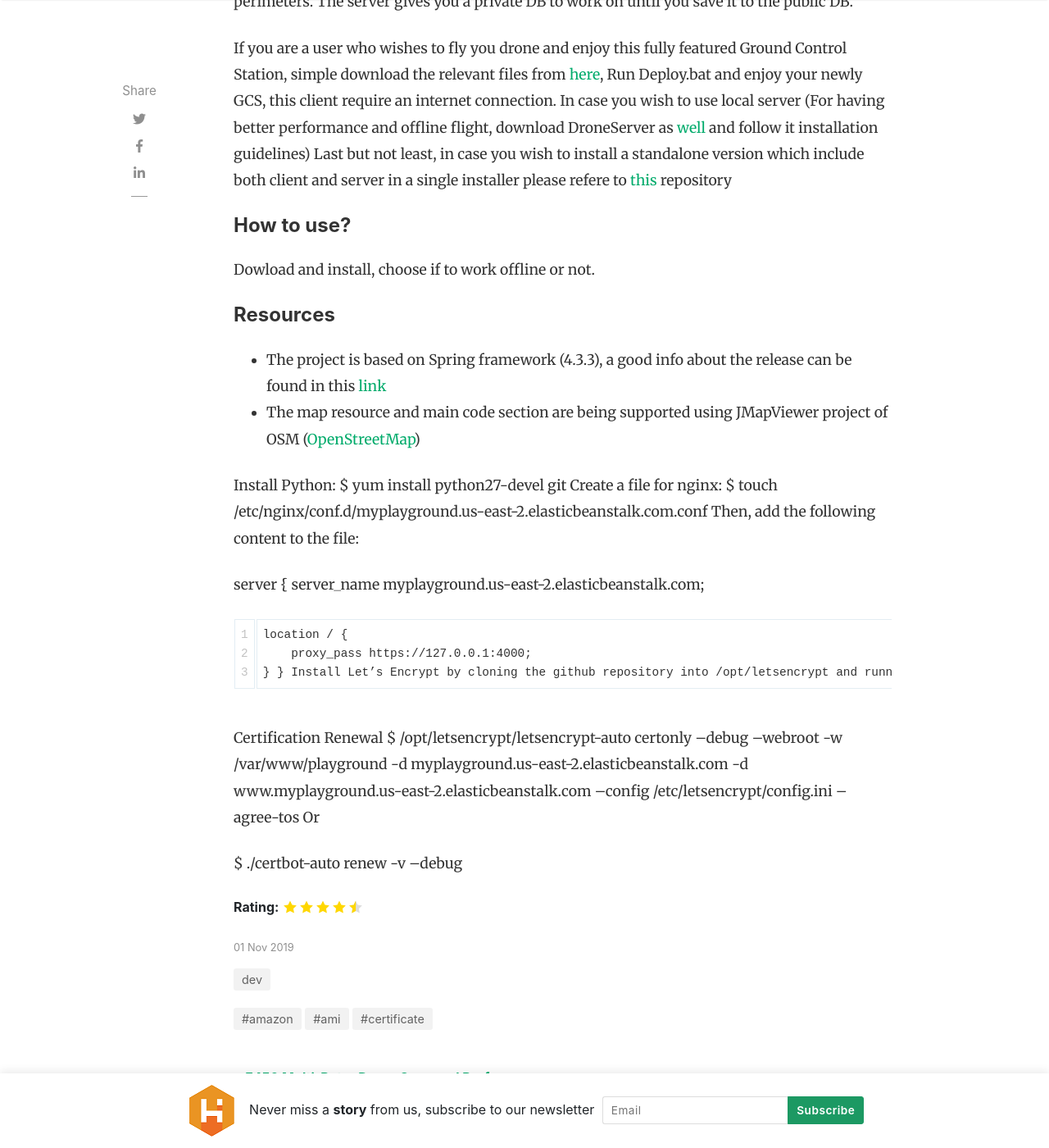
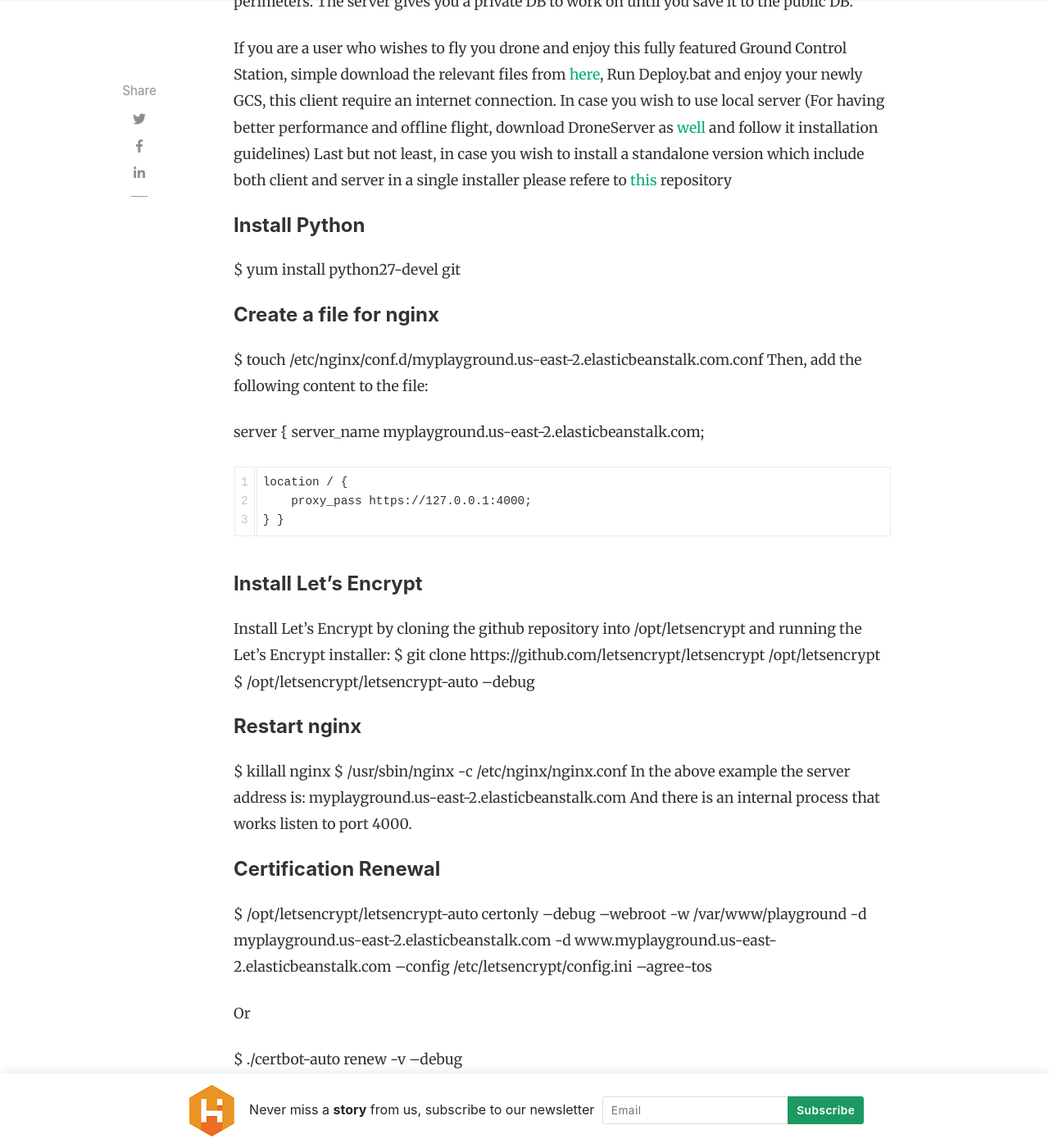
Before and after one commit to taljmars/dronedoc.io, a Jekyll site: the page built from _posts/2019-11-01-generate-certificate-aws.md, in a window 1280 px wide and 1400 px high, scrolled down 1395 px. Shown: the whole window at 82% size. Built offline with Jekyll 4.4.1, drawn with Linux system fonts in a browser that asks for light colours; nearby versions of some CDN libraries; comment, search, counter and statistics services are not loaded.

Commit message:
Update 2019-11-01-generate-certificate-aws.md

```diff
--- a/_posts/2019-11-01-generate-certificate-aws.md
+++ b/_posts/2019-11-01-generate-certificate-aws.md
@@ -15,17 +15,10 @@ The following directory hold the DroneGCS project files for the GUI and Controll
 
 If you are a user who wishes to fly you drone and enjoy this fully featured Ground Control Station, simple download the relevant files from <a href="https://github.com/taljmars/DroneGCS/tree/master/ClientInstallation">here</a>, Run Deploy.bat and enjoy your newly GCS, this client require an internet connection. In case you wish to use local server (For having better performance and offline flight, download DroneServer as <a href="https://github.com/taljmars/DroneServer/tree/master/ServerInstallation">well</a> and follow it installation guidelines) Last but not least, in case you wish to install a standalone version which include both client and server in a single installer please refere to <a href="https://github.com/taljmars/StandaloneDroneGCS">this</a> repository
 
-#### How to use?
+#### Install Python
+$ yum install python27-devel git
 
-Dowload and install, choose if to work offline or not.
-
-#### Resources
-- The project is based on Spring framework (4.3.3), a good info about the release can be found in this <a href="http://repo.spring.io/release/org/springframework/spring/4.3.3.RELEASE/">link</a>
-- The map resource and main code section are being supported using JMapViewer project of OSM (<a href="http://wiki.openstreetmap.org/wiki/JMapViewer">OpenStreetMap</a>)
-
-Install Python:
-$ yum install python27-devel git
-Create a file for nginx:
+#### Create a file for nginx
 $ touch /etc/nginx/conf.d/myplayground.us-east-2.elasticbeanstalk.com.conf
 Then, add the following content to the file:
 
@@ -36,16 +29,20 @@ server {
         proxy_pass https://127.0.0.1:4000;
     }
 }
+
+#### Install Let's Encrypt
 Install Let’s Encrypt by cloning the github repository into /opt/letsencrypt and running the Let’s Encrypt installer:
 $ git clone https://github.com/letsencrypt/letsencrypt /opt/letsencrypt
 $ /opt/letsencrypt/letsencrypt-auto --debug
-Restart nginx
+
+#### Restart nginx
 $ killall nginx
 $ /usr/sbin/nginx -c /etc/nginx/nginx.conf
 In the above example the server address is: myplayground.us-east-2.elasticbeanstalk.com And there is an internal process that works listen to port 4000.
 
-Certification Renewal
+#### Certification Renewal
 $ /opt/letsencrypt/letsencrypt-auto certonly --debug --webroot -w /var/www/playground -d myplayground.us-east-2.elasticbeanstalk.com -d www.myplayground.us-east-2.elasticbeanstalk.com --config /etc/letsencrypt/config.ini --agree-tos
+
 Or
 
 $ ./certbot-auto renew -v --debug
```
